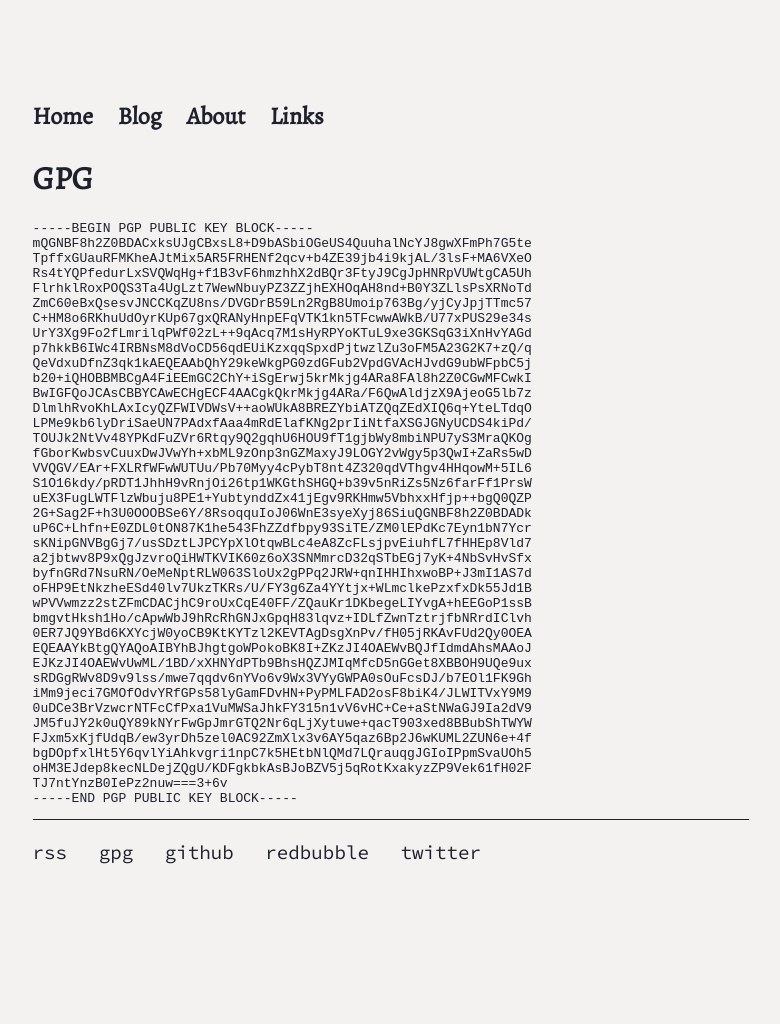
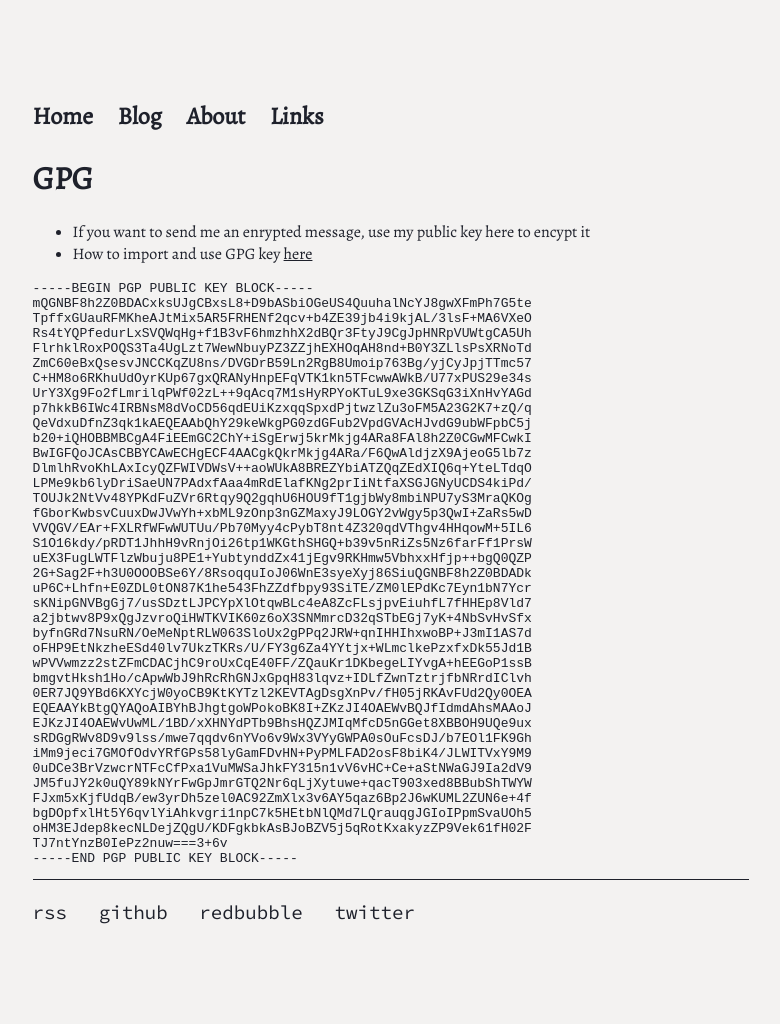
Before and after one commit to codyilardo/codyilardo.github.io, a Jekyll site: the page built from gpg.md, in a window 1280 px wide. Shown: the whole page, without its empty margins (249-1029 px from the left). Built offline with Jekyll 4.4.1, drawn with Linux system fonts in a browser that asks for light colours; before the commit the page ends 964 px from its top, so only the background shows below that.

````diff
--- a/_layouts/default.html
+++ b/_layouts/default.html
@@ -22,7 +22,6 @@
 			<footer>
 	    		<ul>
 					<li><a href="https://codyilardo.com/blog/atom.xml">rss</a></li>
-					<li><a href="https://codyilardo.com/gpg.html">gpg</a></li>
 	        		<li><a href="https://github.com/codyilardo">github</a></li>
 					<li><a href="https://www.redbubble.com/people/ilardocallig/shop">redbubble</a></li>
 					<li><a href="https://twitter.com/codyilardo">twitter</a></li>
--- a/gpg.md
+++ b/gpg.md
@@ -4,6 +4,9 @@ title: gpg
 ---
 
 # GPG
+
+- If you want to send me an enrypted message, use my public key here to encypt it
+- How to import and use GPG key [here](https://www.digitalocean.com/community/tutorials/how-to-use-gpg-to-encrypt-and-sign-messages)
 
 ```
 -----BEGIN PGP PUBLIC KEY BLOCK-----
````
Also changed, not shown: about.md (+2 -0 lines), links.md (+2 -0 lines).
